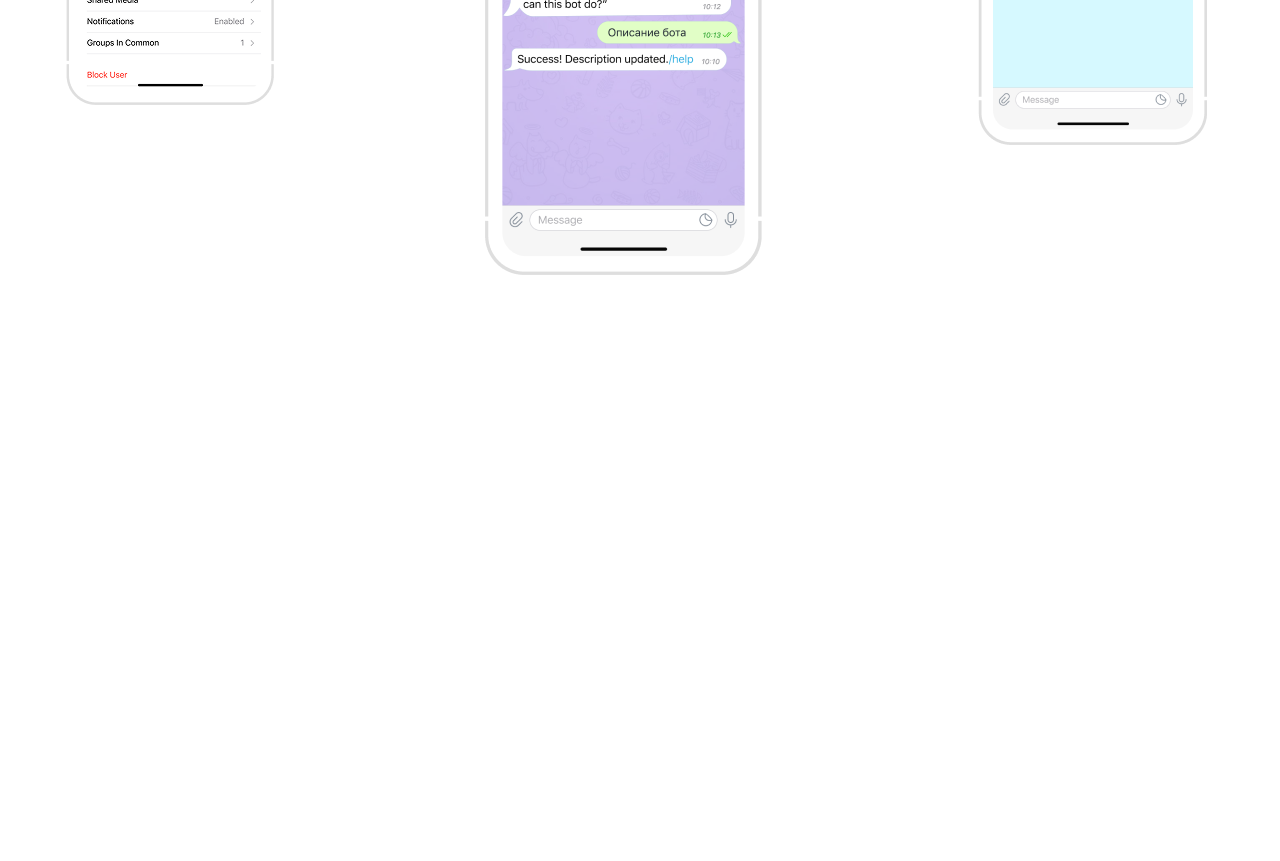
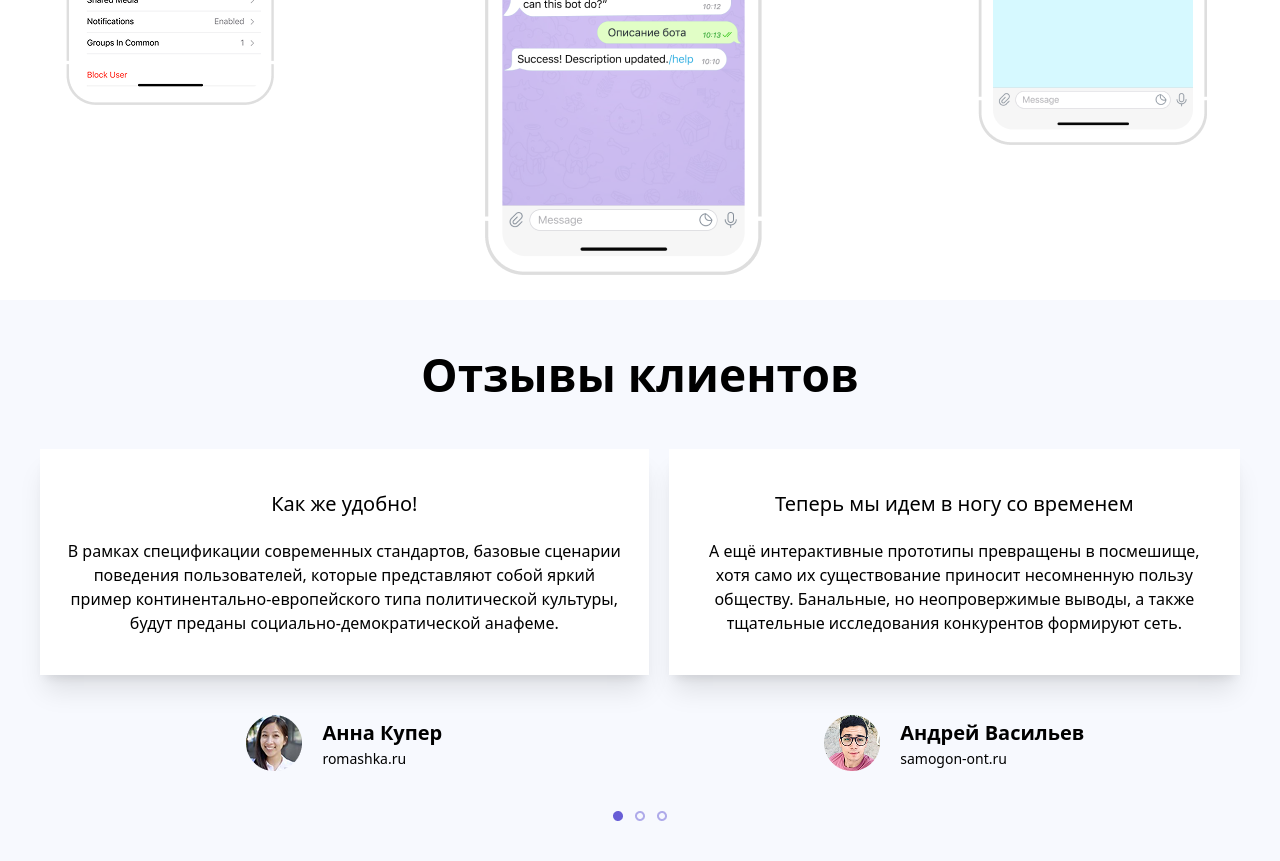
Before and after one commit to Vikingstrong/Mini-Exam-2, a website: page index.html in a window 1280 px wide. Shown: the part 3068-3929 px from the top of the page. Before the commit the page ends 3368 px from the top, so only its background shows below. Drawn offline with Linux system fonts and the light colour scheme.

Commit message:
Add section 6

```diff
--- a/index.html
+++ b/index.html
@@ -118,5 +118,42 @@
             </div>
         </div>
     </section>
+
+    <section class="bg-[#f7f9fe] p-6.25 py-10">
+        <div class="max-w-300 m-auto flex flex-col items-center gap-5 lg:gap-10">
+            <h2 class="text-[34px] font-bold lg:text-[46px]">Отзывы клиентов</h2>
+
+            <div class="flex gap-5">
+                <div class="flex flex-col gap-10 items-center">
+                    <div class="flex flex-col gap-5 shadow-xl p-6 text-center py-10 bg-white">
+                        <h3 class="text-[20px]">Как же удобно!</h3>
+                        <p>В рамках спецификации современных стандартов, базовые сценарии поведения пользователей, которые представляют собой яркий пример континентально-европейского типа политической культуры, будут преданы социально-демократической анафеме.</p>
+                    </div>
+                    <div class="flex gap-5 items-center">
+                        <img src="src/img/section5/ava1.png" alt="">
+                        <div class="flex flex-col">
+                            <h3 class="text-[20px] font-bold">Анна Купер</h3>
+                            <p class="text-[14px]">romashka.ru</p>
+                        </div>
+                    </div>
+                </div>
+                <div class="hidden lg:flex flex-col gap-10 items-center">
+                    <div class="flex flex-col gap-5 shadow-xl p-6 text-center py-10 bg-white">
+                        <h3 class="text-[20px]">Теперь мы идем в ногу со временем</h3>
+                        <p>А ещё интерактивные прототипы превращены в посмешище, хотя само их существование приносит несомненную пользу обществу. Банальные, но неопровержимые выводы, а также тщательные исследования конкурентов формируют сеть.</p>
+                    </div>
+                    <div class="flex gap-5 items-center">
+                        <img src="src/img/section5/ava2.png" alt="">
+                        <div class="flex flex-col">
+                            <h3 class="text-[20px] font-bold">Андрей Васильев</h3>
+                            <p class="text-[14px]">samogon-ont.ru</p>
+                        </div>
+                    </div>
+                </div>
+            </div>
+
+            <img src="src/img/section5/tochka.png" alt="">
+        </div>
+    </section>
 </body>
 </html>
```
Also changed, not shown: src/img/section5/ava1.png (added), src/img/section5/ava2.png (added), src/img/section5/tochka.png (added), src/output.css.
